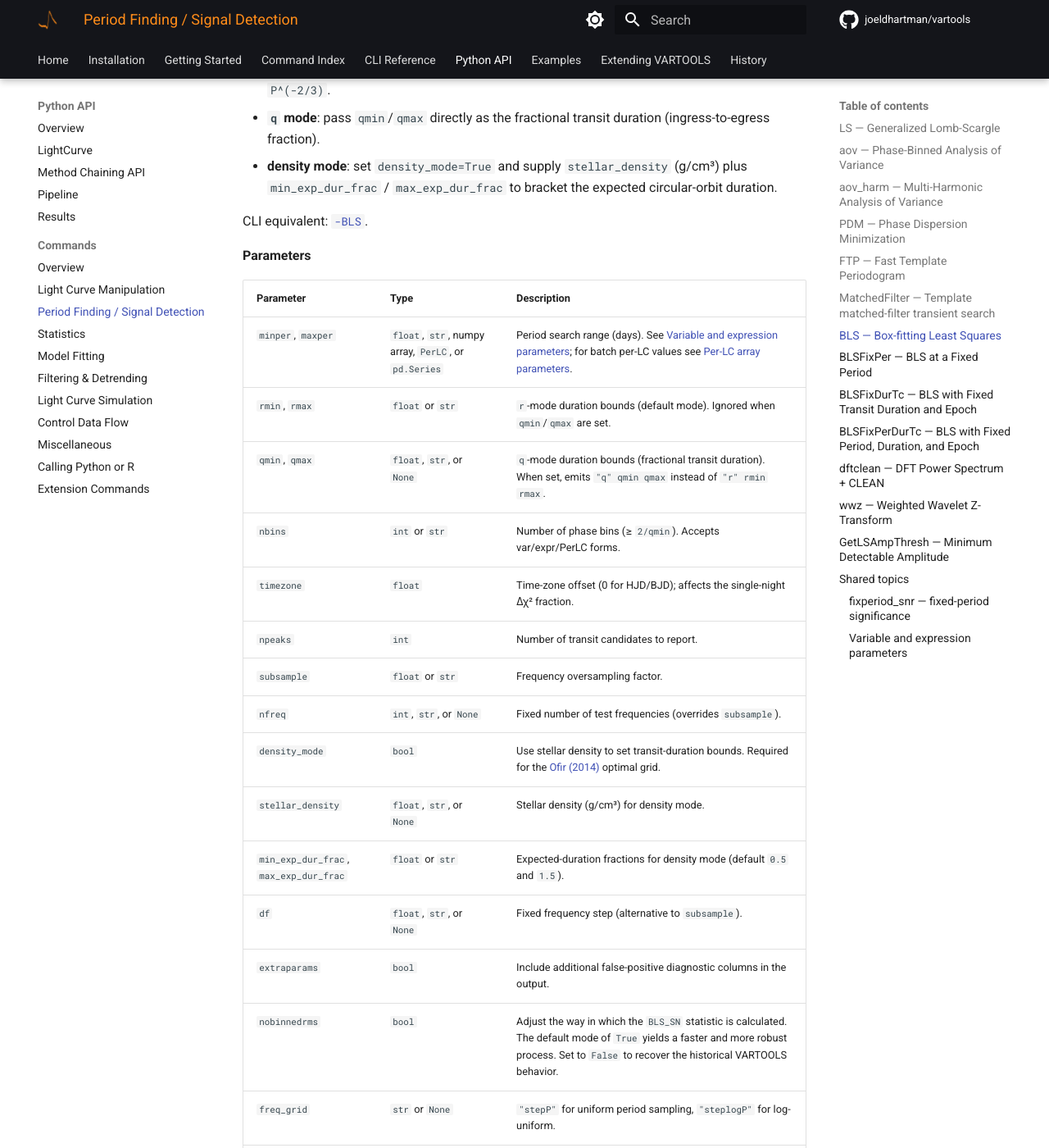
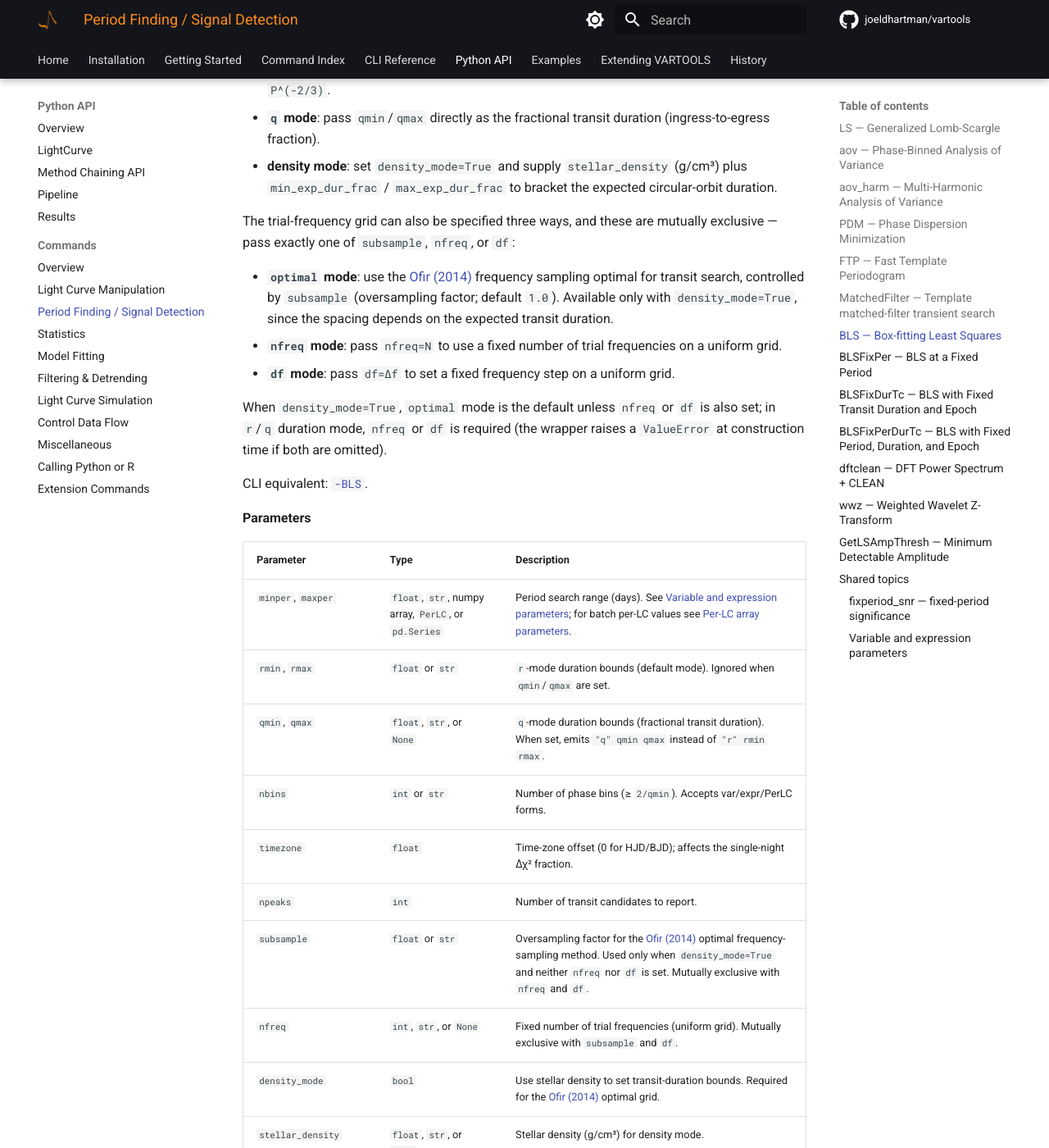
Before and after one commit to joeldhartman/vartools-site, an MkDocs documentation site: the page built from docs/python/commands/period-finding.md, in a window 1280 px wide and 1400 px high, scrolled down 23508 px. Shown: the whole window at 82% size. Built offline with MkDocs 1.6.1 and Material for MkDocs 9.7.7, drawn with Linux system fonts in a browser that asks for light colours; comment, search, counter and statistics services are not loaded; the version menu is left out; some of the changed text lies outside the part shown.

Commit message:
docs: cmd.BLS clarify optimal vs nfreq vs df frequency-sampling modes
Co-Authored-By: Claude Opus 4.7 (1M context) <noreply@anthropic.com>

```diff
--- a/docs/python/commands/period-finding.md
+++ b/docs/python/commands/period-finding.md
@@ -673,6 +673,14 @@ The transit-duration grid can be specified three ways:
 - **`q` mode**: pass `qmin`/`qmax` directly as the fractional transit duration (ingress-to-egress fraction).
 - **density mode**: set `density_mode=True` and supply `stellar_density` (g/cm³) plus `min_exp_dur_frac` / `max_exp_dur_frac` to bracket the expected circular-orbit duration.
 
+The trial-frequency grid can also be specified three ways, and these are mutually exclusive — pass exactly one of `subsample`, `nfreq`, or `df`:
+
+- **`optimal` mode**: use the [Ofir (2014)](https://ui.adsabs.harvard.edu/abs/2014A%26A...561A.138O/abstract) frequency sampling optimal for transit search, controlled by `subsample` (oversampling factor; default `1.0`). Available only with `density_mode=True`, since the spacing depends on the expected transit duration.
+- **`nfreq` mode**: pass `nfreq=N` to use a fixed number of trial frequencies on a uniform grid.
+- **`df` mode**: pass `df=Δf` to set a fixed frequency step on a uniform grid.
+
+When `density_mode=True`, `optimal` mode is the default unless `nfreq` or `df` is also set; in `r`/`q` duration mode, `nfreq` or `df` is required (the wrapper raises a `ValueError` at construction time if both are omitted).
+
 CLI equivalent: [`-BLS`](../../cli/period-finding.md#-bls-box-fitting-least-squares).
 
 **Parameters**
@@ -685,12 +693,12 @@ CLI equivalent: [`-BLS`](../../cli/period-finding.md#-bls-box-fitting-least-squa
 | `nbins` | `int` or `str` | Number of phase bins (≥ `2/qmin`). Accepts var/expr/PerLC forms. |
 | `timezone` | `float` | Time-zone offset (0 for HJD/BJD); affects the single-night Δχ² fraction. |
 | `npeaks` | `int` | Number of transit candidates to report. |
-| `subsample` | `float` or `str` | Frequency oversampling factor. |
-| `nfreq` | `int`, `str`, or `None` | Fixed number of test frequencies (overrides `subsample`). |
+| `subsample` | `float` or `str` | Oversampling factor for the [Ofir (2014)](https://ui.adsabs.harvard.edu/abs/2014A%26A...561A.138O/abstract) optimal frequency-sampling method. Used only when `density_mode=True` and neither `nfreq` nor `df` is set. Mutually exclusive with `nfreq` and `df`. |
+| `nfreq` | `int`, `str`, or `None` | Fixed number of trial frequencies (uniform grid). Mutually exclusive with `subsample` and `df`. |
 | `density_mode` | `bool` | Use stellar density to set transit-duration bounds. Required for the [Ofir (2014)](https://ui.adsabs.harvard.edu/abs/2014A%26A...561A.138O/abstract) optimal grid. |
 | `stellar_density` | `float`, `str`, or `None` | Stellar density (g/cm³) for density mode. |
 | `min_exp_dur_frac`, `max_exp_dur_frac` | `float` or `str` | Expected-duration fractions for density mode (default `0.5` and `1.5`). |
-| `df` | `float`, `str`, or `None` | Fixed frequency step (alternative to `subsample`). |
+| `df` | `float`, `str`, or `None` | Fixed frequency step (uniform grid). Mutually exclusive with `subsample` and `nfreq`. |
 | `extraparams` | `bool` | Include additional false-positive diagnostic columns in the output. |
 | `nobinnedrms` | `bool` | Adjust the way in which the `BLS_SN` statistic is calculated.  The default mode of `True` yields a faster and more robust process.  Set to `False` to recover the historical VARTOOLS behavior. |
 | `freq_grid` | `str` or `None` | `"stepP"` for uniform period sampling, `"steplogP"` for log-uniform. |
```
